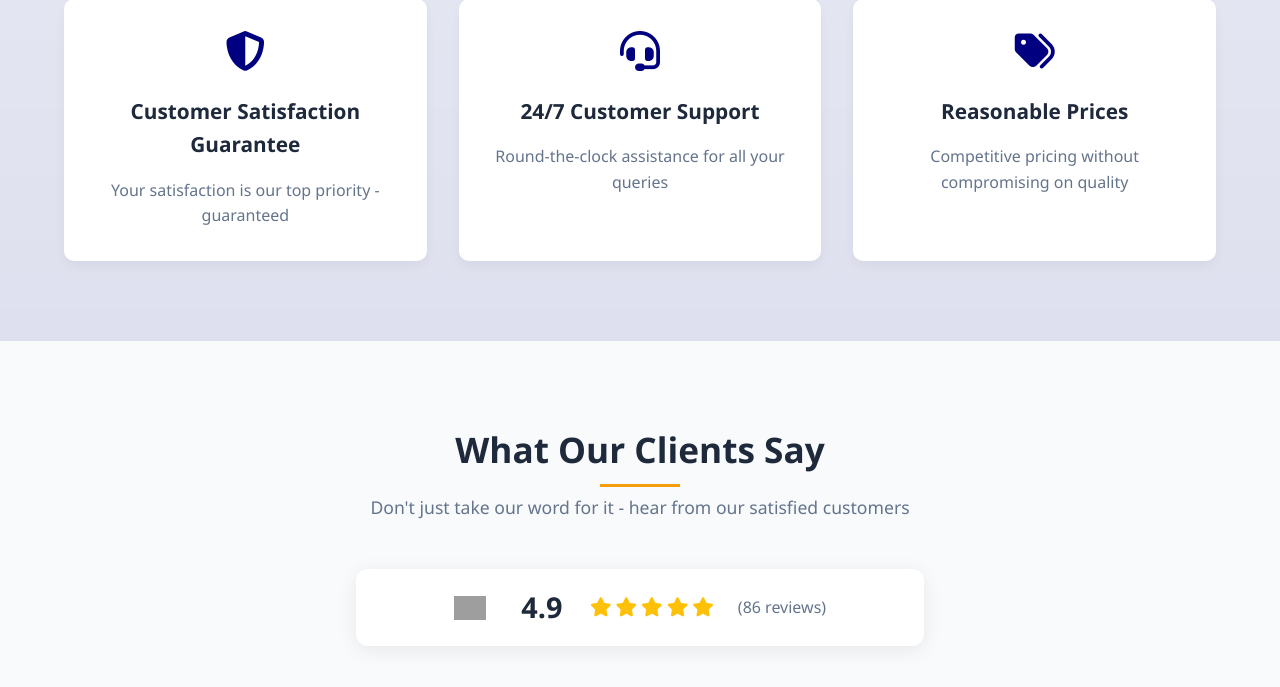
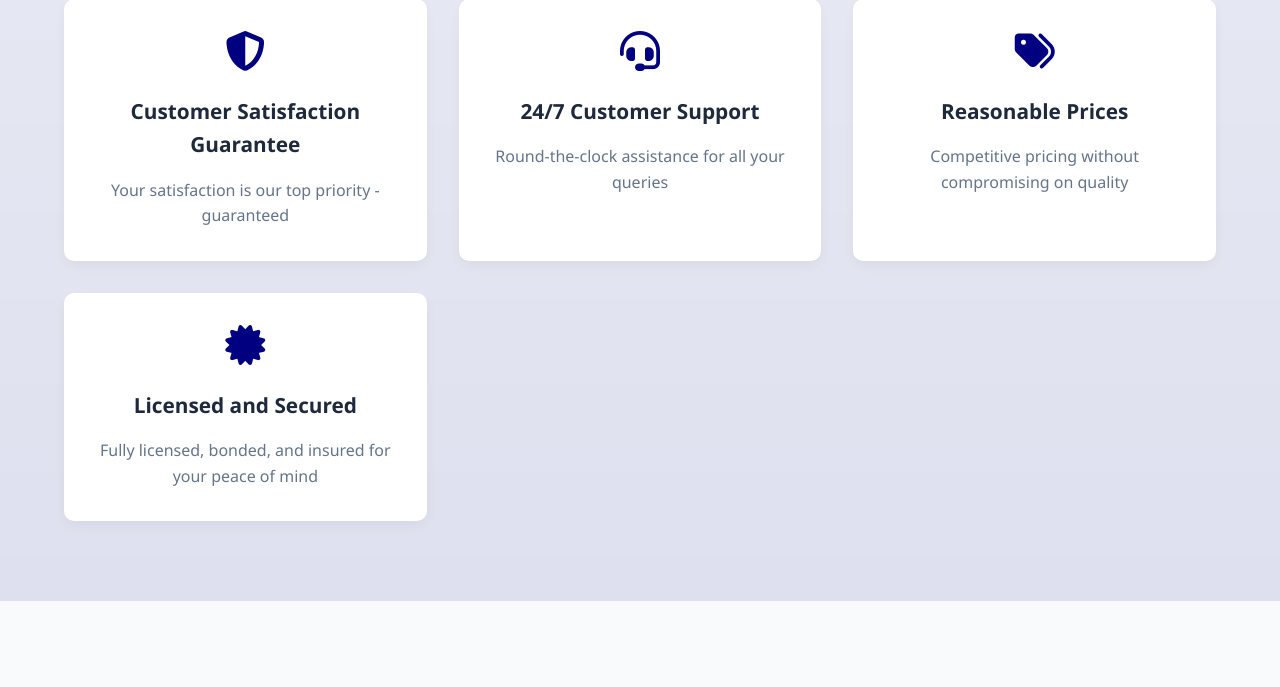
Before and after one commit to nicnonnious/kamole, a Flask app: page / in a window 1280 px wide. Shown: the part 4088-4775 px from the top of the page. Run offline with Flask 3, Linux system fonts and the light colour scheme; grey boxes are pictures that could not be loaded.

Commit message:
Added Licenced and Secure card

```diff
--- a/templates/index.html
+++ b/templates/index.html
@@ -253,6 +253,11 @@
                     <i class="fas fa-tags"></i>
                     <h3>Reasonable Prices</h3>
                     <p>Competitive pricing without compromising on quality</p>
+                </div>
+                <div class="feature-card">
+                    <i class="fas fa-certificate"></i>
+                    <h3>Licensed and Secured</h3>
+                    <p>Fully licensed, bonded, and insured for your peace of mind</p>
                 </div>
             </div>
         </div>
```
